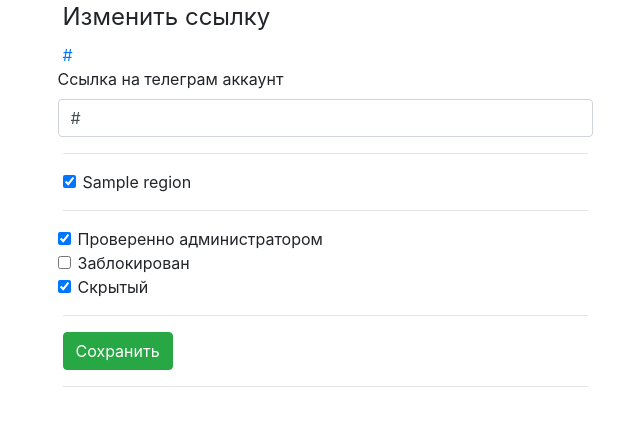
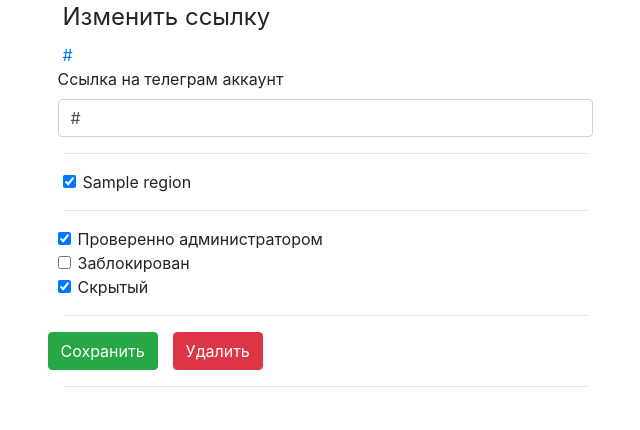
Before and after one commit to vnyabzya/AdminPanelStopDrugsBot, a Flask app: page /edit_link/1 in a window 1280 px wide. Shown: the part 57-487 px from the top of the page, without its empty margins (315-955 px from the left). Run offline with Flask 2, Linux system fonts and the light colour scheme; a user stored in the database is signed in; tables that the repository leaves empty hold one stand-in row (values such as "Sample post"); some libraries are stand-ins or nearby versions.

Commit message:
Дополнитльная кнопка

```diff
--- a/templates/edit_profile.html
+++ b/templates/edit_profile.html
@@ -46,7 +46,10 @@
                     </div>
                 </div>
             <hr>
+            <div class="row">
                 {{ form.submit(class_="btn btn-success") }}
+                <div class="col-6"><a href="{{ url_for('delete', telegram_id=telegram_shop.id) }}" class="btn btn-danger">Удалить</a></div>
+            </div>
             <hr class="my-3">
             </form>
         </div>
```
